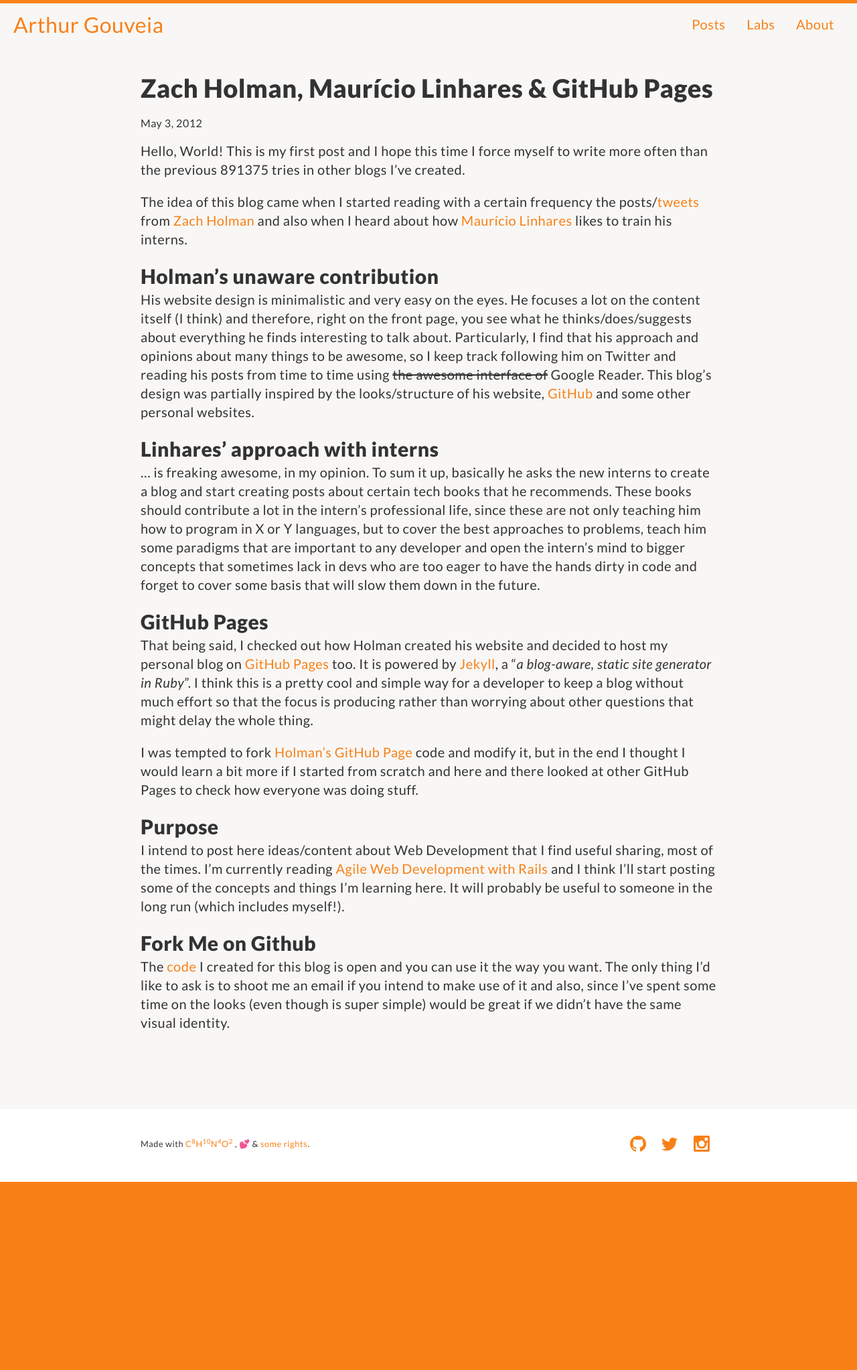
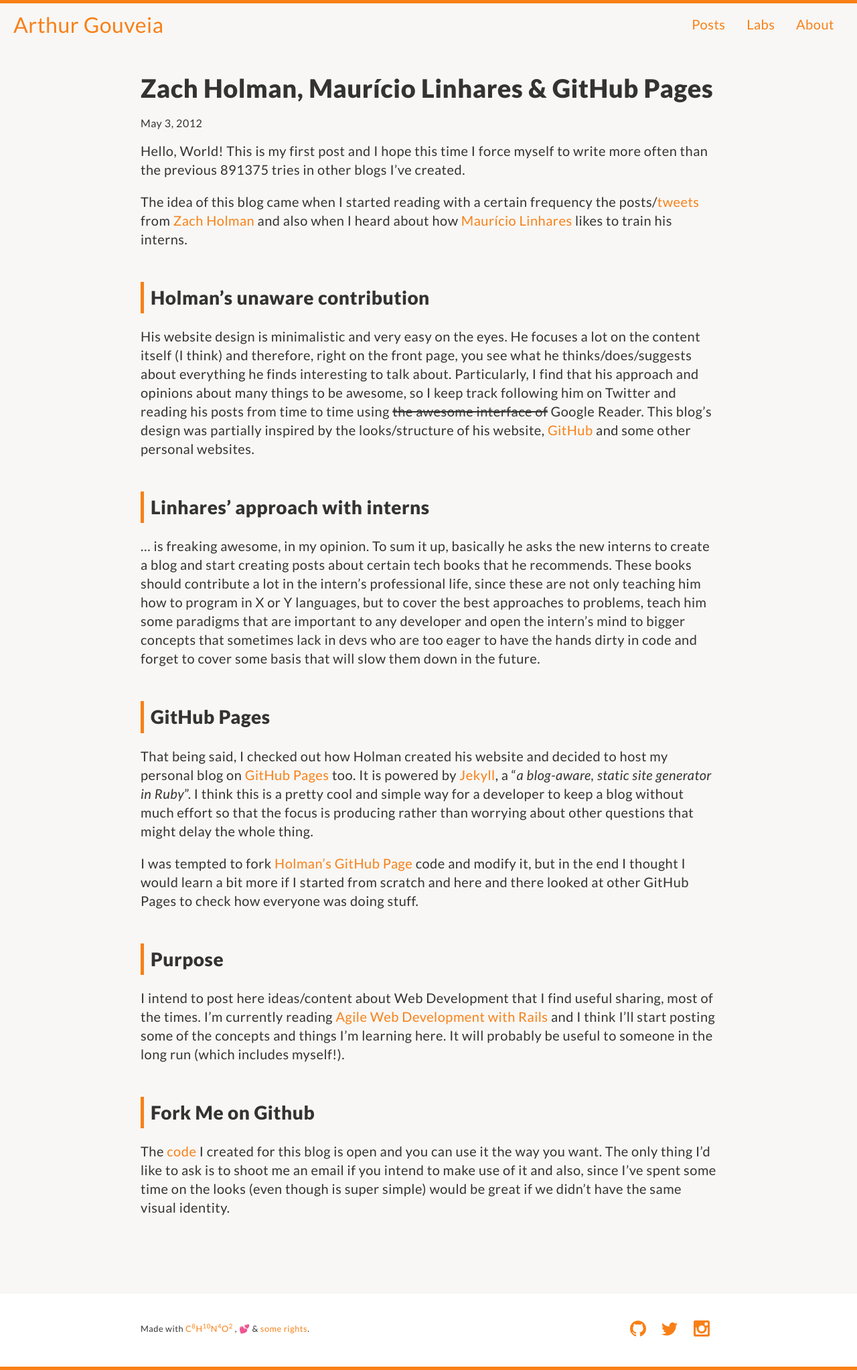
Before and after one commit to arthurgouveia/arthurgouveia.github.io, a Jekyll site: the page built from _posts/2012-05-03-hello-world.markdown, in a window 1280 px wide. Shown: the whole page at 67% size. Built offline with Jekyll 4.4.1, drawn with Linux system fonts in a browser that asks for light colours; comment, search, counter and statistics services are not loaded; before the commit the page ends 1770 px from its top, so only the background shows below that.

```diff
--- a/_posts/2012-05-03-hello-world.markdown
+++ b/_posts/2012-05-03-hello-world.markdown
@@ -10,19 +10,19 @@ Hello, World! This is my first post and I hope this time I force myself to write
 
 The idea of this blog came when I started reading with a certain frequency the posts/[tweets](https://twitter.com/#!/holman) from [Zach Holman](http://zachholman.com/) and also when I heard about how [Maurício Linhares](http://techbot.me) likes to train his interns.
 
-## Holman's unaware contribution
+### Holman's unaware contribution
 His website design is minimalistic and very easy on the eyes. He focuses a lot on the content itself (I think) and therefore, right on the front page, you see what he thinks/does/suggests about everything he finds interesting to talk about. Particularly, I find that his approach and opinions about many things to be awesome, so I keep track following him on Twitter and reading his posts from time to time using ~~the awesome interface of~~ Google Reader. This blog's design was partially inspired by the looks/structure of his website, [GitHub](http://github.com) and some other personal websites.
 
-## Linhares' approach with interns
+### Linhares' approach with interns
 ... is freaking awesome, in my opinion. To sum it up, basically he asks the new interns to create a blog and start creating posts about certain tech books that he recommends. These books should contribute a lot in the intern's professional life, since these are not only teaching him how to program in X or Y languages, but to cover the best approaches to problems, teach him some paradigms that are important to any developer and open the intern's mind to bigger concepts that sometimes lack in devs who are too eager to have the hands dirty in code and forget to cover some basis that will slow them down in the future.
 
-## GitHub Pages
+### GitHub Pages
 That being said, I checked out how Holman created his website and decided to host my personal blog on [GitHub Pages](http://pages.github.com/) too. It is powered by [Jekyll](https://github.com/mojombo/jekyll), a "*a blog-aware, static site generator in Ruby*". I think this is a pretty cool and simple way for a developer to keep a blog without much effort so that the focus is producing rather than worrying about other questions that might delay the whole thing.
 
 I was tempted to fork [Holman's GitHub Page](https://github.com/holman/holman.github.com) code and modify it, but in the end I thought I would learn a bit more if I started from scratch and here and there looked at other GitHub Pages to check how everyone was doing stuff.
 
-## Purpose
+### Purpose
 I intend to post here ideas/content about Web Development that I find useful sharing, most of the times. I'm currently reading [Agile Web Development with Rails](http://pragprog.com/book/rails2/agile-web-development-with-rails) and I think I'll start posting some of the concepts and things I'm learning here. It will probably be useful to someone in the long run (which includes myself!).
 
-## Fork Me on Github
+### Fork Me on Github
 The [code](https://github.com/arthurgouveia/arthurgouveia.github.com) I created for this blog is open and you can use it the way you want. The only thing I'd like to ask is to shoot me an email if you intend to make use of it and also, since I've spent some time on the looks (even though is super simple) would be great if we didn't have the same visual identity.
```
